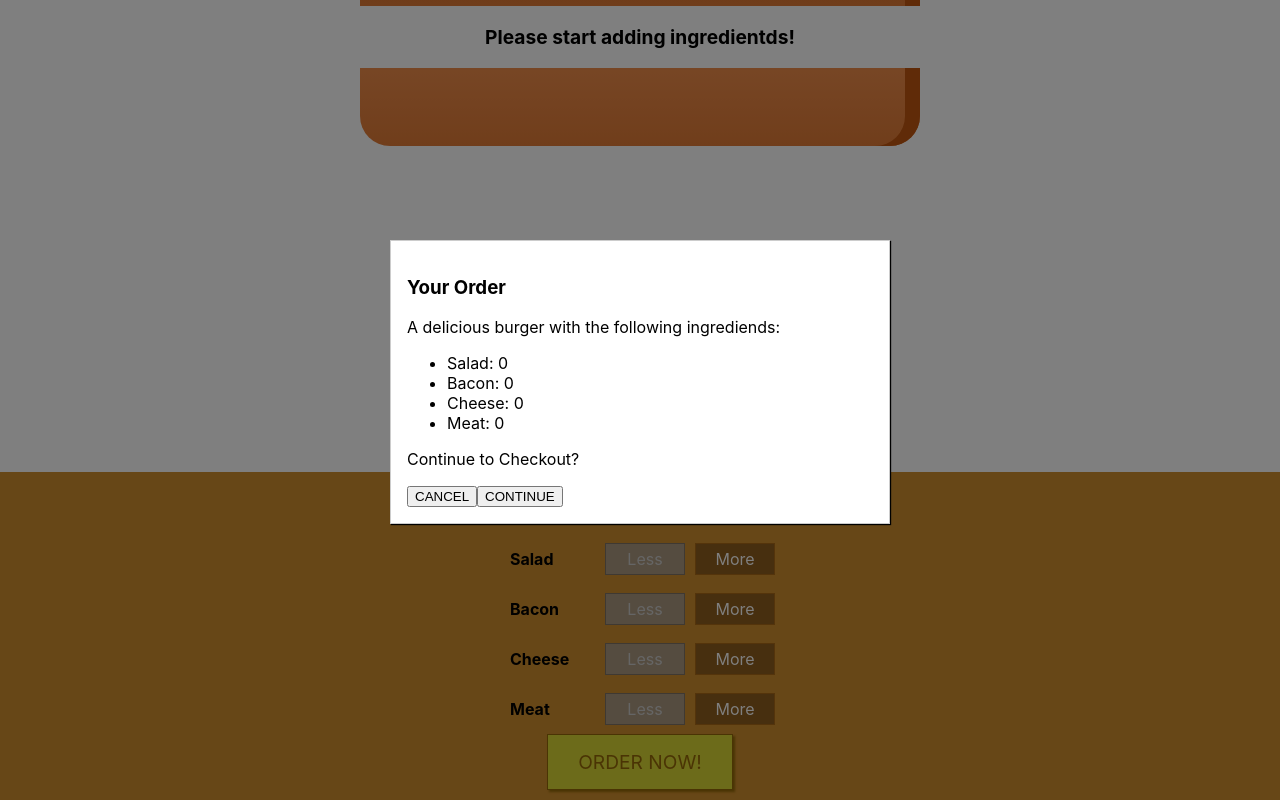
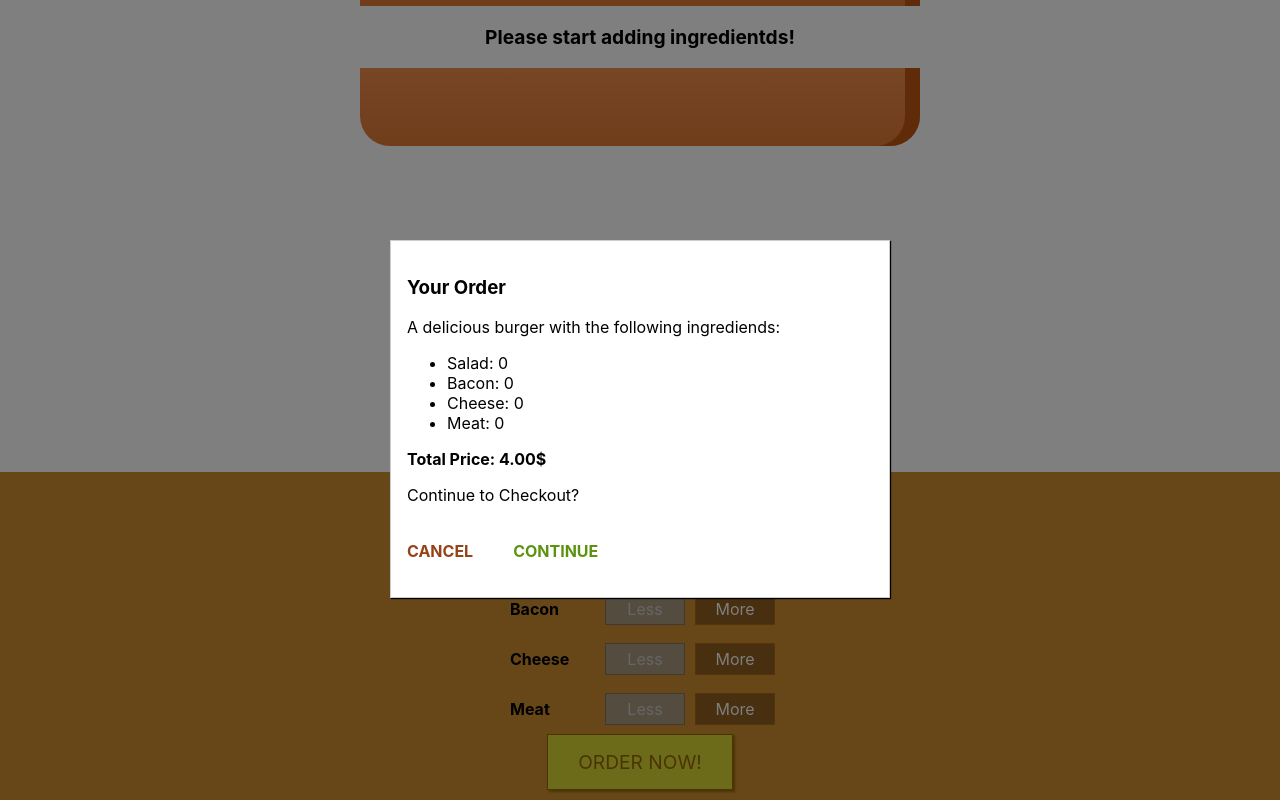
Before and after one commit to bahadirk/BurgerBuilder, a React app: page / in a window 1280 px wide. Both pictures are taken after a click on the button "ORDER NOW!". Shown: the part 164-964 px from the top of the page. Built offline with nearby package versions, Linux system fonts and the light colour scheme.

Commit message:
Add total price into OrderSummary component

```diff
--- a/src/components/Burger/OrderSummary/OrderSummary.js
+++ b/src/components/Burger/OrderSummary/OrderSummary.js
@@ -1,6 +1,7 @@
 import React from "react";
 
 import Aux from "../../../hoc/Aux";
+import Button from "../../UI/Button/Button";
 
 const orderSummary = props => {
   const ingredientSummary = Object.keys(props.ingredients).map(key => {
@@ -17,9 +18,16 @@ const orderSummary = props => {
       <h3>Your Order</h3>
       <p>A delicious burger with the following ingrediends:</p>
       <ul>{ingredientSummary}</ul>
+      <p>
+        <strong>Total Price: {props.price.toFixed(2)}$</strong>
+      </p>
       <p>Continue to Checkout?</p>
-      <button>CANCEL</button>
-      <button>CONTINUE</button>
+      <Button buttonType={"Danger"} clicked={props.purchaseCancelled}>
+        CANCEL
+      </Button>
+      <Button buttonType={"Success"} clicked={props.purchaseContinued}>
+        CONTINUE
+      </Button>
     </Aux>
   );
 };
--- a/src/containers/BurgerBuilder/BurgerBuilder.js
+++ b/src/containers/BurgerBuilder/BurgerBuilder.js
@@ -85,6 +85,10 @@ class BurgerBuilder extends Component {
     this.setState({ purchasing: false });
   };
 
+  purchaseContinueHandler = () => {
+    alert("You Continue!");
+  };
+
   render() {
     const disabledInfo = {
       ...this.state.ingredients
@@ -100,7 +104,12 @@ class BurgerBuilder extends Component {
           show={this.state.purchasing}
           modalClosed={this.purchaseCancelHandler}
         >
-          <OrderSummary ingredients={this.state.ingredients} />
+          <OrderSummary
+            ingredients={this.state.ingredients}
+            purchaseCancelled={this.purchaseCancelHandler}
+            purchaseContinued={this.purchaseContinueHandler}
+            price={this.state.totalPrice}
+          />
         </Modal>
         <Burger ingredients={this.state.ingredients} />
         <BuildControls
```
